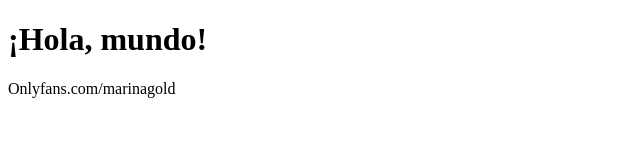
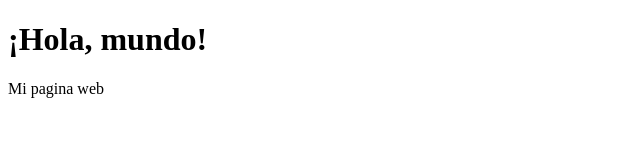
Before and after one commit to LucasPv22/git-undc-b2, a plain HTML site: page index.html in a window 1280 px wide. Shown: the whole page, without its empty margins (0-640 px from the left). Drawn offline with Linux system fonts and the light colour scheme.

Commit message:
Descripción del cambio

```diff
--- a/index.html
+++ b/index.html
@@ -6,6 +6,6 @@
 </head>
 <body>
   <h1>¡Hola, mundo!</h1>
-  <p>Onlyfans.com/marinagold</p>
+  <p>Mi pagina web</p>
 </body>
 </html>
```
